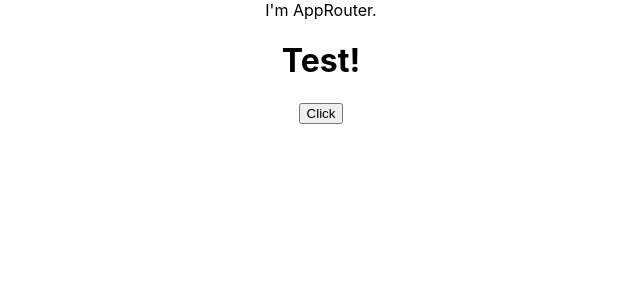
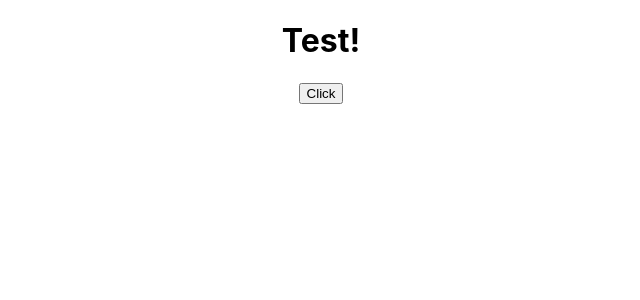
Before and after one commit to OshriTzagay/iVolunteer-FinalProject, a React (Create React App) app in the folder client/: page / in a window 1280 px wide. Shown: the top 300 px of the page, without its empty margins (319-959 px from the left). Built offline with nearby package versions, Linux system fonts and the light colour scheme.

Commit message:
Added Proper client modularity.

```diff
--- a/client/package.json
+++ b/client/package.json
@@ -8,6 +8,7 @@
     "@testing-library/user-event": "^12.8.3",
     "react": "^17.0.2",
     "react-dom": "^17.0.2",
+    "react-router-dom": "^6.2.2",
     "react-scripts": "5.0.0",
     "serve": "^13.0.2",
     "web-vitals": "^0.2.4",
--- a/client/src/AppRouter.jsx
+++ b/client/src/AppRouter.jsx
@@ -1,7 +1,10 @@
-export const AppRouter = ()=>{
-    return(
-        <div>
-            I'm AppRouter.
-        </div>
-    )
-}
+import { BrowserRouter, Link, Route, Routes } from "react-router-dom";
+
+export const AppRouter = () => {
+  return <BrowserRouter>
+
+
+
+
+  </BrowserRouter>;
+};
```
Also changed, not shown: client/src/Components/pages/Home-Compo/Home.jsx (added), client/src/Components/pages/Register-Compo/Register.jsx (added), client/src/Components/parts/Footer-Compo/Footer.jsx (added), client/src/Components/parts/Header-Compo/Header.jsx (added), client/src/Components/parts/Nav-bar-Compo/Nav.jsx (added), client/src/Contexts/user-context.js (added), 1 other file (tests, documents, lock files or other folders).
